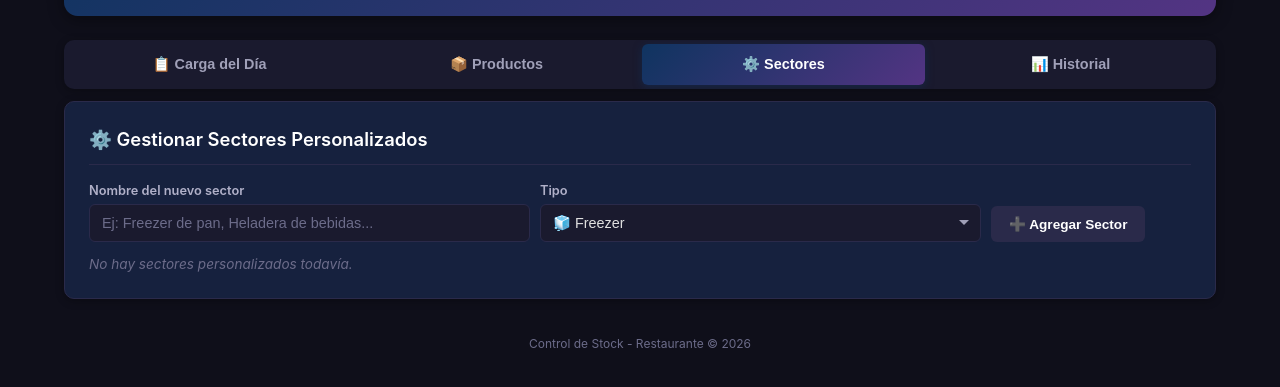
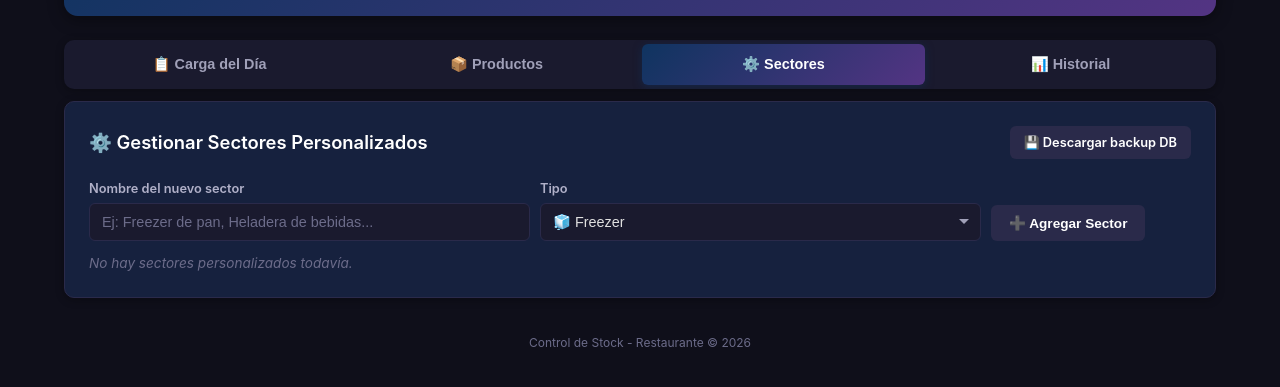
Before and after one commit to agustingiosa/STOCK-GRANERO, a website: page index.html in a window 1280 px wide. Both pictures are taken after a click on the button "⚙️ Sectores". Shown: the part 115-502 px from the top of the page. Drawn offline with nearby package versions, Linux system fonts and the light colour scheme; no server answers.

Commit message:
Add /api/backup endpoint and download button

```diff
--- a/index.html
+++ b/index.html
@@ -106,7 +106,10 @@
 
             <!-- ==================== TAB: SECTORES ==================== -->
             <section class="card tab-content" id="tab-sectors">
-                <h2>⚙️ Gestionar Sectores Personalizados</h2>
+                <div class="section-header" style="margin-bottom:20px;">
+                    <h2 style="margin-bottom:0;border-bottom:none;padding-bottom:0;">⚙️ Gestionar Sectores Personalizados</h2>
+                    <a href="/api/backup" class="btn btn-secondary" style="font-size:0.8rem;padding:7px 14px;text-decoration:none;">💾 Descargar backup DB</a>
+                </div>
                 <div class="add-sector-row">
                     <div class="form-group">
                         <label for="new-sector-name">Nombre del nuevo sector</label>
```
Also changed, not shown: server.js (+10 -0 lines).
